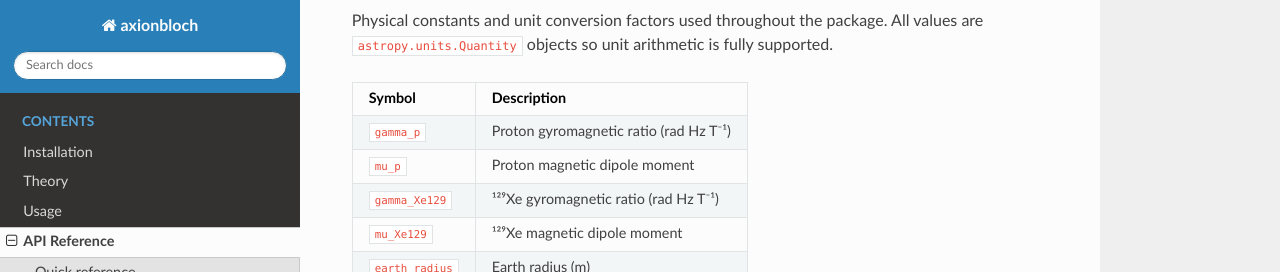
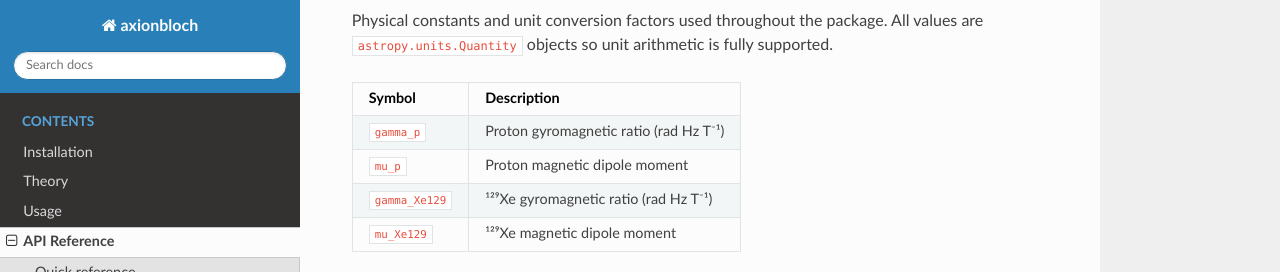
Before and after one commit to Yuzhe98/AxionBloch, a Sphinx documentation site: the page built from docs/api.md, in a window 1280 px wide and 900 px high, scrolled down 5079 px, cut to the strip 0-272 px from the top of the window. Built offline with Sphinx 7.4.7 and the Read the Docs theme 3.1.0, drawn with Linux system fonts in a browser that asks for light colours.

Commit message:
earth_radius is deprecated

````diff
--- a/docs/api.md
+++ b/docs/api.md
@@ -238,7 +238,6 @@ supported.
 | `mu_p` | Proton magnetic dipole moment |
 | `gamma_Xe129` | ¹²⁹Xe gyromagnetic ratio (rad Hz T⁻¹) |
 | `mu_Xe129` | ¹²⁹Xe magnetic dipole moment |
-| `earth_radius` | Earth radius (m) |
 
 ```{automodule} axionbloch.constants
 :members:
````
